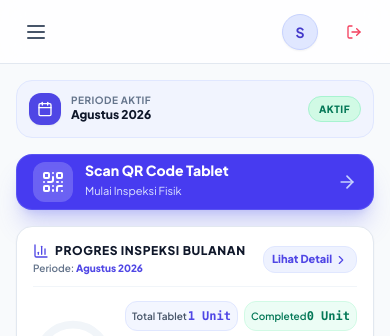
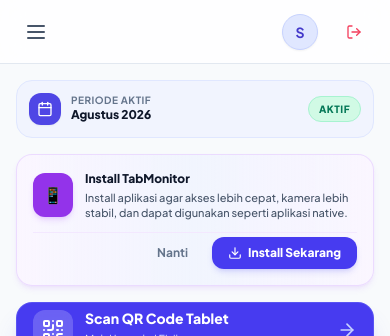
Before and after one commit to Bogaaing/monitoringtablet, a Next.js app: page /pic/dashboard in a window 390 px wide. Shown: the top 336 px of the page. Built offline with nearby package versions, Linux system fonts and the light colour scheme; no server answers; the database is empty.

Commit message:
feat(pwa): implement custom Install App Card on PIC Mobile Dashboard

```diff
--- a/app/(dashboard)/pic/dashboard/page.tsx
+++ b/app/(dashboard)/pic/dashboard/page.tsx
@@ -9,6 +9,7 @@ import { authService } from "@/services/auth.service";
 import { tabletsService } from "@/services/tablets.service";
 import { inspectionsService, Inspection } from "@/services/inspections.service";
 import { User, InspectionPeriod } from "@/types";
+import { InstallAppCard } from "@/components/pic/install-app-card";
 import {
   QrCode,
   ArrowRight,
@@ -86,6 +87,9 @@ export default function PicDashboardPage() {
           Aktif
         </span>
       </div>
+
+      {/* ── 1.5 CUSTOM INSTALL APP CARD (PWA) ── */}
+      <InstallAppCard />
 
       {/* ── 2. PRIMARY ACTION: SCAN QR BUTTON ── */}
       <Link href="/pic/scan" className="block">
--- a/components/layout/dashboard-shell.tsx
+++ b/components/layout/dashboard-shell.tsx
@@ -6,7 +6,6 @@ import { Sidebar } from "./sidebar";
 import { Navbar } from "./navbar";
 import { PicMobileHeader } from "@/components/pic/mobile-header";
 import { PicBottomNav } from "@/components/pic/bottom-nav";
-import { PwaInstallPrompt } from "@/components/pic/pwa-install-prompt";
 import { authService } from "@/services/auth.service";
 import { useRouter } from "next/navigation";
 
@@ -43,9 +42,6 @@ export function DashboardShell({
 
           <PicBottomNav />
         </div>
-
-        {/* PWA Install — fires native dialog automatically when browser is ready */}
-        <PwaInstallPrompt />
       </div>
     );
   }
--- /dev/null
+++ b/components/pic/install-app-card.tsx
@@ -0,0 +1,185 @@
+"use client";
+
+import React, { useState, useEffect } from "react";
+import { Download, CheckCircle2 } from "lucide-react";
+
+export function InstallAppCard() {
+  const [deferredPrompt, setDeferredPrompt] = useState<any>(null);
+  const [isDismissed, setIsDismissed] = useState<boolean>(false);
+  const [isInstalled, setIsInstalled] = useState<boolean>(false);
+  const [isSupported, setIsSupported] = useState<boolean>(false);
+  const [showToast, setShowToast] = useState<boolean>(false);
+  const [installing, setInstalling] = useState<boolean>(false);
+
+  useEffect(() => {
+    // 1. Register Service Worker for PWA support
+    if (typeof window !== "undefined" && "serviceWorker" in navigator) {
+      navigator.serviceWorker
+        .register("/sw.js", { scope: "/" })
+        .then((reg) => console.log("[InstallAppCard] SW registered:", reg.scope))
+        .catch((err) => console.warn("[InstallAppCard] SW reg error:", err));
+    }
+
+    // 2. Check if running in standalone mode or already installed permanently
+    const checkStandalone = () => {
+      if (typeof window === "undefined") return false;
+      const isStandaloneMode =
+        window.matchMedia("(display-mode: standalone)").matches ||
+        (navigator as any).standalone === true;
+
+      const permanentlyInstalled = localStorage.getItem("pwa-installed") === "true";
+      return isStandaloneMode || permanentlyInstalled;
+    };
+
+    if (checkStandalone()) {
+      setIsInstalled(true);
+      return;
+    }
+
+    // 3. Check session dismissal state
+    const sessionDismissed =
+      typeof window !== "undefined" &&
+      sessionStorage.getItem("pwa-install-dismissed-session") === "true";
+
+    if (sessionDismissed) {
+      setIsDismissed(true);
+    }
+
+    // 4. Check browser support for BeforeInstallPrompt
+    const checkBrowserSupport = () => {
+      if (typeof window === "undefined") return false;
+      const hasOnBeforeInstall = "onbeforeinstallprompt" in window;
+      const hasGlobalPrompt = !!(window as any).__pwaPrompt;
+      const isChromium = /Chrome|Edg|OPR|Android/i.test(navigator.userAgent);
+      return hasOnBeforeInstall || hasGlobalPrompt || isChromium;
+    };
+
+    setIsSupported(checkBrowserSupport());
+
+    // 5. Check globally captured prompt from layout script
+    if (typeof window !== "undefined" && (window as any).__pwaPrompt) {
+      setDeferredPrompt((window as any).__pwaPrompt);
+    }
+
+    // 6. Listen for beforeinstallprompt event
+    const handleBeforeInstall = (e: Event) => {
+      e.preventDefault();
+      setDeferredPrompt(e);
+      (window as any).__pwaPrompt = e;
+      setIsSupported(true);
+    };
+
+    // 7. Listen for appinstalled event
+    const handleAppInstalled = () => {
+      setIsInstalled(true);
+      setDeferredPrompt(null);
+      localStorage.setItem("pwa-installed", "true");
+      setShowToast(true);
+      setTimeout(() => setShowToast(false), 4000);
+    };
+
+    window.addEventListener("beforeinstallprompt", handleBeforeInstall);
+    window.addEventListener("appinstalled", handleAppInstalled);
+
+    return () => {
+      window.removeEventListener("beforeinstallprompt", handleBeforeInstall);
+      window.removeEventListener("appinstalled", handleAppInstalled);
+    };
+  }, []);
+
+  const handleInstallClick = async () => {
+    const promptEvent =
+      deferredPrompt || (typeof window !== "undefined" && (window as any).__pwaPrompt);
+
+    if (promptEvent) {
+      setInstalling(true);
+      try {
+        await promptEvent.prompt();
+        const choiceResult = await promptEvent.userChoice;
+
+        if (choiceResult && choiceResult.outcome === "accepted") {
+          setIsInstalled(true);
+          localStorage.setItem("pwa-installed", "true");
+          setShowToast(true);
+          setTimeout(() => setShowToast(false), 4000);
+        }
+      } catch (err) {
+        console.warn("[InstallAppCard] Install prompt error:", err);
+      } finally {
+        setDeferredPrompt(null);
+        if (typeof window !== "undefined") {
+          (window as any).__pwaPrompt = null;
+        }
+        setInstalling(false);
+      }
+    } else {
+      // Fallback message if native prompt is unavailable in current dev browser session
+      alert("Untuk menginstall: Ketuk menu browser (⋮ atau ⎘) lalu pilih 'Tambah ke Layar Utama' / 'Install App'.");
+    }
+  };
+
+  const handleDismiss = () => {
+    setIsDismissed(true);
+    sessionStorage.setItem("pwa-install-dismissed-session", "true");
+  };
+
+  // Toast notification when installed
+  const renderToast = () => {
+    if (!showToast) return null;
+    return (
+      <div className="fixed top-5 left-1/2 -translate-x-1/2 z-[100] animate-in fade-in slide-in-from-top-4 duration-300">
+        <div className="px-4 py-2.5 rounded-xl bg-emerald-600 text-white font-bold text-xs shadow-lg flex items-center gap-2">
+          <CheckCircle2 className="w-4 h-4 text-white" />
+          <span>✓ TabMonitor berhasil diinstall.</span>
+        </div>
+      </div>
+    );
+  };
+
+  // Condition check:
+  // Do not display if app is running in standalone mode (isInstalled), or user dismissed in current session, or browser does not support BeforeInstallPrompt
+  if (isInstalled || isDismissed || !isSupported) {
+    return renderToast();
+  }
+
+  return (
+    <>
+      {renderToast()}
+
+      <div className="p-4 rounded-2xl bg-gradient-to-r from-purple-50/90 via-indigo-50/70 to-purple-50/90 dark:from-purple-950/40 dark:via-indigo-950/40 dark:to-purple-950/40 border border-purple-200/80 dark:border-purple-800/50 shadow-md shadow-purple-500/10 space-y-3 transition-all duration-300">
+        <div className="flex items-start gap-3">
+          <div className="p-2.5 rounded-xl bg-purple-600 text-white shadow-md shadow-purple-500/20 shrink-0 mt-0.5">
+            <span className="text-base leading-none">📱</span>
+          </div>
+          <div className="flex-1 min-w-0">
+            <h4 className="text-xs font-black text-slate-900 dark:text-slate-100 flex items-center gap-1.5 leading-tight">
+              <span>Install TabMonitor</span>
+            </h4>
+            <p className="text-[11px] text-slate-600 dark:text-slate-300 mt-1 leading-snug font-medium">
+              Install aplikasi agar akses lebih cepat, kamera lebih stabil, dan dapat digunakan seperti aplikasi native.
+            </p>
+          </div>
+        </div>
+
+        <div className="flex items-center justify-end gap-3 pt-1 border-t border-purple-100 dark:border-purple-900/30">
+          <button
+            type="button"
+            onClick={handleDismiss}
+            className="px-3 py-1.5 text-xs font-bold text-slate-500 dark:text-slate-400 hover:text-slate-700 dark:hover:text-slate-200 transition-colors"
+          >
+            Nanti
+          </button>
+          <button
+            type="button"
+            onClick={handleInstallClick}
+            disabled={installing}
+            className="px-4 py-2 rounded-xl bg-[#473bf0] hover:bg-indigo-700 active:scale-95 text-white text-xs font-extrabold shadow-md shadow-indigo-500/20 transition-all flex items-center gap-1.5 disabled:opacity-60"
+          >
+            <Download className="w-3.5 h-3.5" />
+            <span>{installing ? "Menginstall..." : "Install Sekarang"}</span>
+          </button>
+        </div>
+      </div>
+    </>
+  );
+}
```
